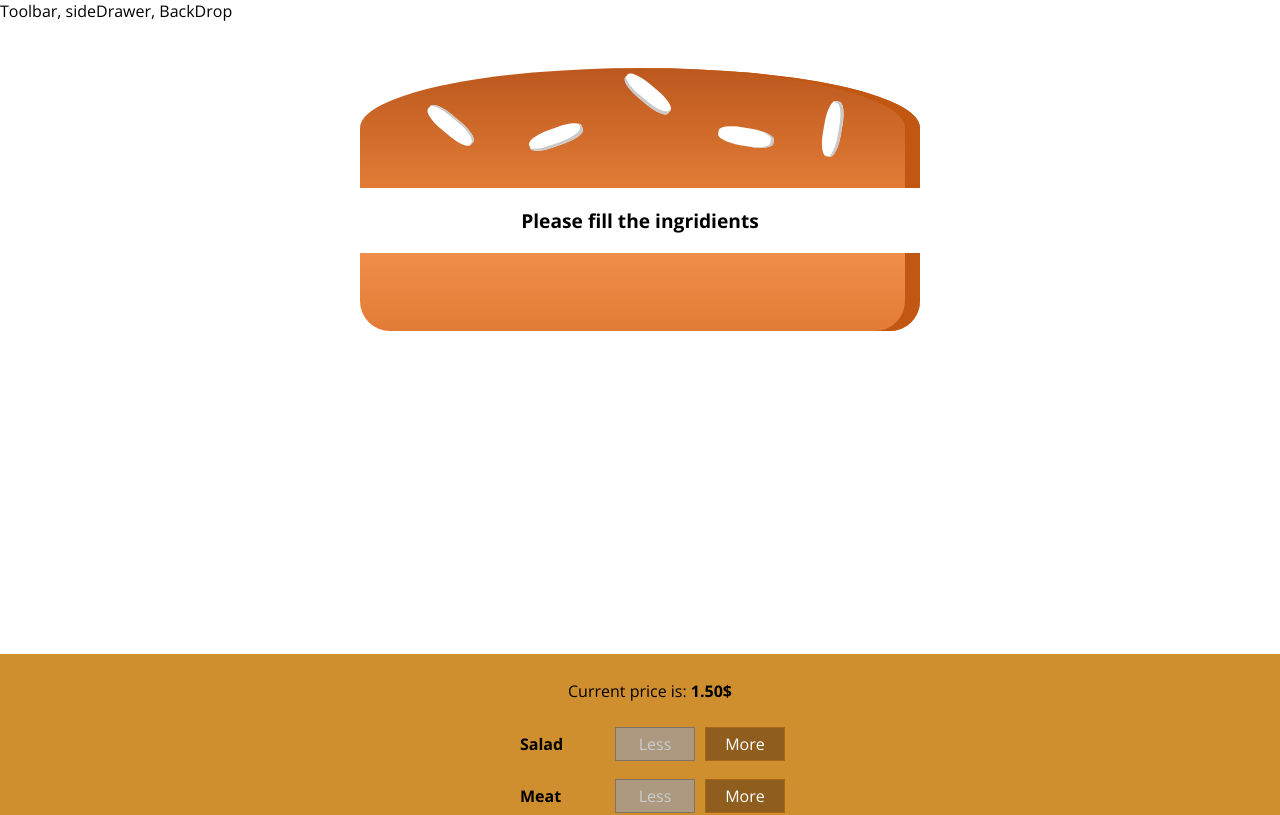
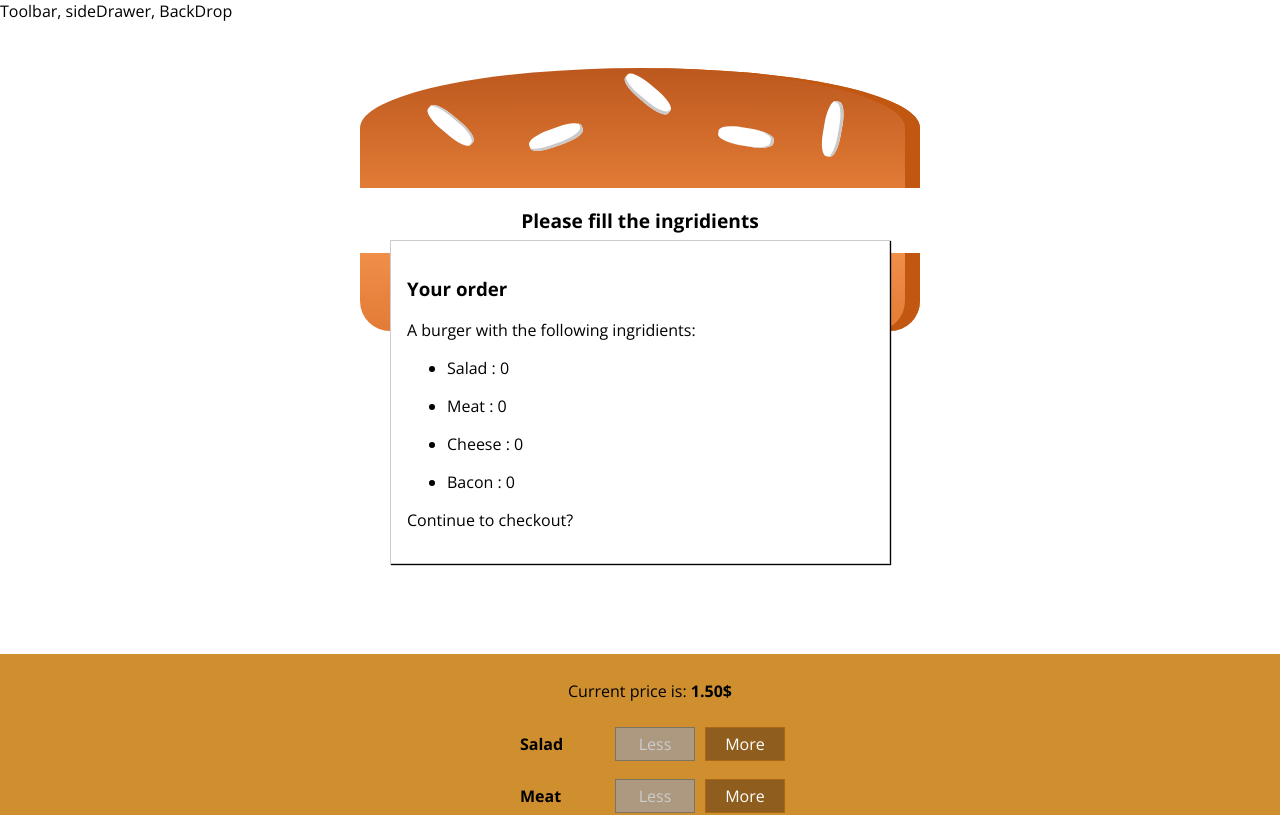
Before and after one commit to ayeganyan/burger-shop, a React (Create React App) app: page / in a window 1280 px wide. Shown: the top 815 px of the page. Built offline with nearby package versions, Linux system fonts and the light colour scheme.

Commit message:
Added modal and order summary

```diff
--- /dev/null
+++ b/src/components/Burger/OrderSummary/OrderSummary.js
@@ -0,0 +1,24 @@
+import React from 'react';
+
+import Aux from '../../../hocs/Aux'
+
+const orderSummary = (props) => {
+    const ingridientSummary = Object.keys(props.ingridients)
+        .map(igKey => (
+            <li key={igKey}>
+                <p><span style={{textTransform: 'capitalize'}}>{igKey}</span> : {props.ingridients[igKey]}</p>
+            </li>
+        ))
+    return (
+        <Aux>
+            <h3>Your order</h3>
+            <p>A burger with the following ingridients:</p>
+            <ul>
+                {ingridientSummary}
+            </ul>
+            <p>Continue to checkout?</p>
+        </Aux>
+    );
+};
+
+export default orderSummary;
--- /dev/null
+++ b/src/components/UI/Modal/Modal.js
@@ -0,0 +1,13 @@
+import React from 'react';
+
+import classes from './Modal.module.css'
+
+const modal = (props) => {
+    return (
+        <div className={classes.Modal}>
+            {props.children}
+        </div>
+    );
+};
+
+export default modal;
--- /dev/null
+++ b/src/components/UI/Modal/Modal.module.css
@@ -0,0 +1,20 @@
+.Modal {
+    position: fixed;
+    z-index: 500;
+    background-color: white;
+    width: 70%;
+    border: 1px solid #ccc;
+    box-shadow: 1px 1px 1px black;
+    padding: 16px;
+    left: 15%;
+    top: 30%;
+    box-sizing: border-box;
+    transition: all 0.3s ease-out;
+}
+
+@media (min-width: 600px) {
+    .Modal {
+        width: 500px;
+        left: calc(50% - 250px);
+    }
+}
--- a/src/containers/BurgerBuilder/BurgerBuilder.js
+++ b/src/containers/BurgerBuilder/BurgerBuilder.js
@@ -1,8 +1,9 @@
 import React, { Component } from 'react'
 import Burger from '../../components/Burger/Burger'
 import BuilderControls from '../../components/Burger/BuildControls/BuilderControls'
-
 import Aux from '../../hocs/Aux'
+import Modal from '../../components/UI/Modal/Modal'
+import OrderSummary from '../../components/Burger/OrderSummary/OrderSummary'
 
 const INGRIDIENT_PRICES = {
     salad: 0.3,
@@ -62,6 +63,9 @@ class BurgerBuilder extends Component {
         }
         return (
             <Aux>
+                <Modal>
+                    <OrderSummary ingridients={this.state.ingridients}/>
+                </Modal>
                 <Burger ingridients={this.state.ingridients} />
                 <BuilderControls
                     ingridientAdded={this.addIngridientHandler}
```
Also changed, not shown: 1 other file (tests, documents, lock files or other folders).
